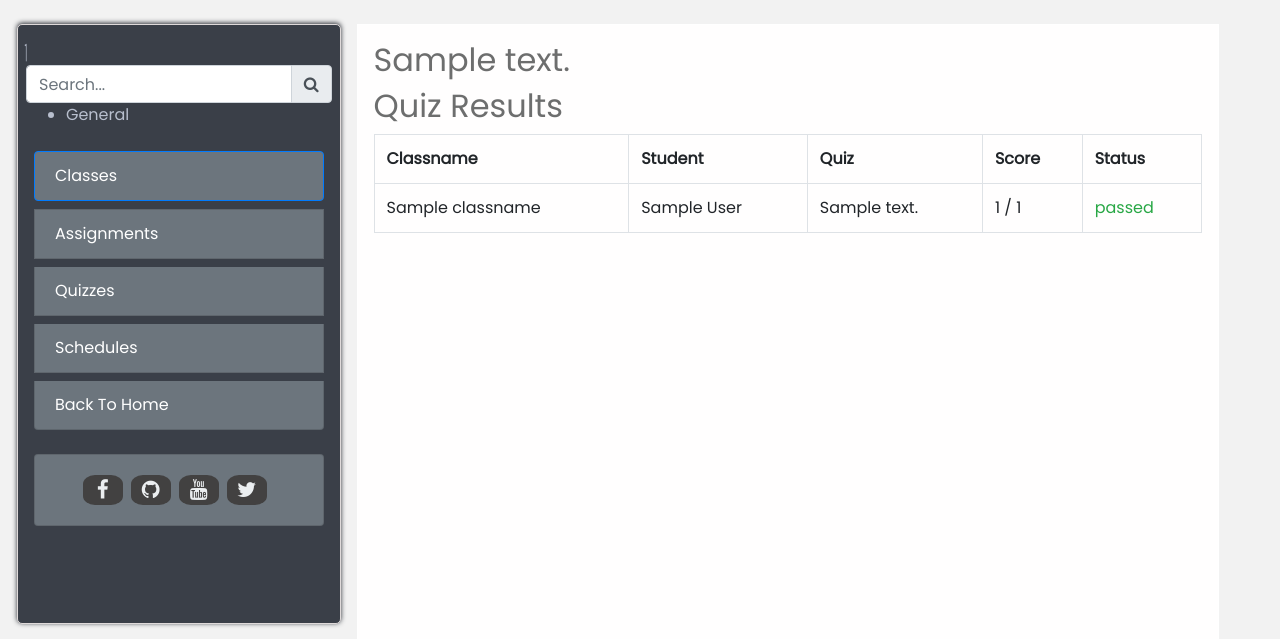
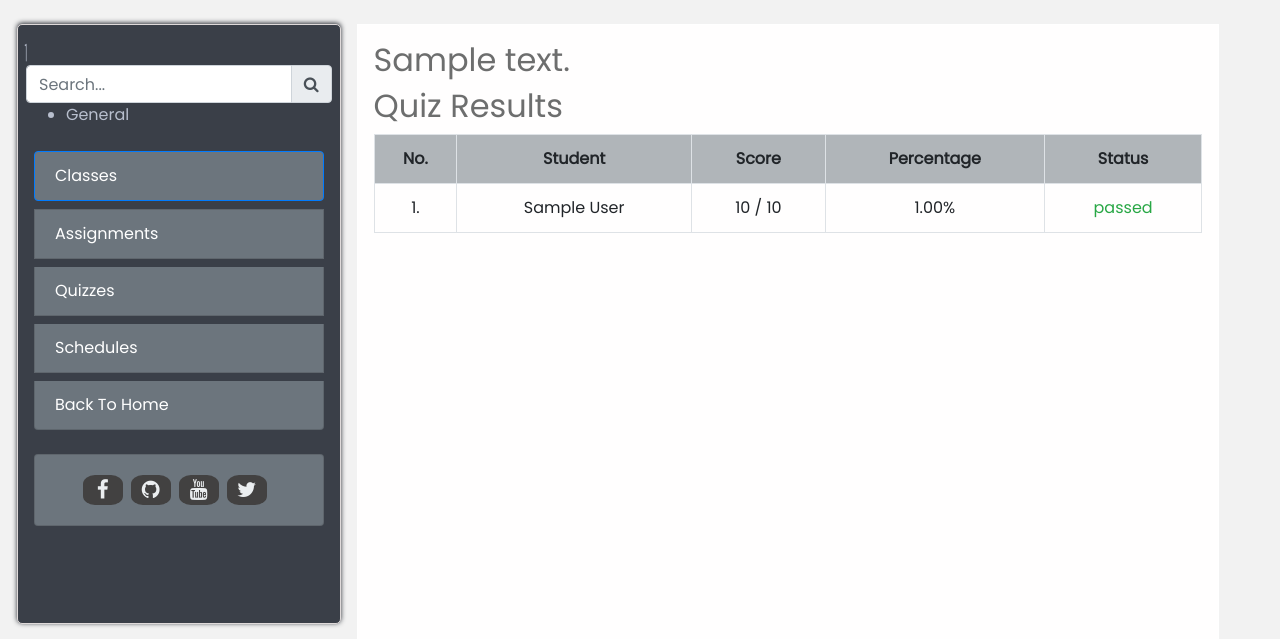
Before and after one commit to wendell1101/Learning-Management-System, a Django app: page /quiz-results/1/ in a window 1280 px wide. Shown: the part 62-701 px from the top of the page. Run offline with Django 3.2, Linux system fonts and the light colour scheme; a user stored in the database is signed in; tables that the repository leaves empty hold one stand-in row (values such as "Sample post"); some libraries are stand-ins or nearby versions.

Commit message:
fix result table by adding new model quizresult

```diff
--- a/crud/admin.py
+++ b/crud/admin.py
@@ -1,12 +1,10 @@
 from django.contrib import admin
-from .models import ClassName, Quiz, Question,Announcement,Choice,UserAnswer
+from .models import ClassName, Quiz, Question,Announcement,Choice,UserAnswer,QuizResult
 
 
 admin.site.register(ClassName)
 
-# admin.site.register(Choice)
 admin.site.register(Quiz)
-# admin.site.register(Quiz)
 
 
 
@@ -32,6 +30,7 @@
 
 admin.site.register(Announcement)
 admin.site.register(UserAnswer)
+admin.site.register(QuizResult)
 
 
 # admin.site.register(Quiz, QuizAdmin)
--- a/crud/models.py
+++ b/crud/models.py
@@ -53,6 +53,17 @@
     def __str__(self):
         return f'{self.question.text}-{self.answer.text}'
 
+class QuizResult(models.Model):
+    quiz = models.ForeignKey(Quiz,on_delete = models.CASCADE,null = True)
+    user = models.ForeignKey(User, on_delete = models.CASCADE,null = True)
+    score = models.IntegerField(null = True)
+    total_score = models.IntegerField(null = True)
+    percent = models.DecimalField(max_digits=19,decimal_places = 2,null = True)
+    status = models.BooleanField(null = True)
+
+
+    def __str__(self):
+        return f'{self.quiz} - {self.user}'
 
 
 class Announcement(models.Model):
--- a/crud/templates/crud/quiz_results.html
+++ b/crud/templates/crud/quiz_results.html
@@ -16,26 +16,29 @@
                 {% endfor %}
             {% endif %}
 
-        {% if useranswer %}
-            <table class="table">
+        {% if result %}
+            <table class="table text-center">
                 <tr class="border">
-                    <th class="border">Classname</th>
+
+                    <th class="border">No.</th>
                     <th class="border">Student</th>
-                    <th class="border">Quiz</th>
+
                     <th class="border">Score</th>
+                    <th class="border">Percentage</th>
                     <th class="border">Status</th>
                 </tr>
-                {%for answer in useranswer%}
+                {%for key,result in result%}
                     <tr class="border">
-                        <td class="border">{{quiz.classname}}</td>
-                        <td class="border text-capitalize">{{answer.user.first_name}} {{answer.user.last_name}}</td>
-                        <td class="border">{{quiz}}</td>
-                        <td class="border">{{score}} / {{total_score}}</td>
-                        {%if percent >= 50%}
+                        <td style="width:10%">{{key}}.</td>
+                        <td class="border text-capitalize">{{result.user.first_name}} {{result.user.last_name}}</td>
+                        <td class="border">{{result.score}} / {{result.total_score}}</td>
+                        <td class="border">{{result.percent}}%</td>
+                        {%if result.status == True%}
                             <td class="border text-success">passed</td>
                         {%else%}
                             <td class="border text-danger">failed</td>
                         {%endif%}
+
                     </tr>
                 {%endfor%}
             </table>
--- a/crud/views.py
+++ b/crud/views.py
@@ -6,7 +6,7 @@
 from django.utils.crypto import get_random_string
 from django.contrib import messages
 from django.contrib.auth.models import User
-from .models import UserAnswer,ClassName,Question,Quiz,Choice
+from .models import UserAnswer,ClassName,Question,Quiz,Choice,QuizResult
 from .models import UserAnswer as AnswerList
 from .forms import ClassForm,QuizForm,QuestionForm,UserAnswer , AnnouncementForm, ChoiceForm
 from system.views import calculate_score
@@ -204,21 +204,20 @@
 
 def quiz_results(request,quiz_id):
     quiz = Quiz.objects.get(id = quiz_id)
-    useranswer = AnswerList.objects.filter(quiz = quiz)
+    useranswer = quiz.useranswer_set.filter(quiz = quiz)
+    questions = Question.objects.filter(quiz=quiz)
+    result = QuizResult.objects.filter(quiz = quiz)
+    useranswer = []
+    for item in enumerate(result,start=1):
+        useranswer.append(item)
+    print(useranswer)
 
 
 
-    score_list = calculate_score(request.user, quiz)
-    score = score_list['score']
-    total_score = score_list['total_score']
-    percent = score_list['percent']
-
     context={
         'quiz':quiz,
-        'score':score,
-        'total_score':total_score,
-        'percent':percent,
-        'useranswer':useranswer,
+        'result':useranswer,
+
     }
     return render(request,'crud/quiz_results.html',context)
 def quiz_detail(request,quiz_id):
--- a/system/static/system/css/main.css
+++ b/system/static/system/css/main.css
@@ -224,6 +224,9 @@
 .class-link{
     display:none;
 }
+.table tr:nth-child(odd){
+    background: #b0b5b9 !important;
+}
 /*media queries*/
 @media(max-width:800px){
     .sidebar{
--- a/system/views.py
+++ b/system/views.py
@@ -128,6 +128,7 @@
                 if answer_id not in question.choice_set.values_list('id',flat=True):
                     raise SuspiciousOperation('Answer is not valid for this question')
 
+
                 user_answer = UserAnswer.objects.filter(question = question).filter(answer_id = answer_id).filter(user = request.user)
                 if user_answer:
                     user_answer.user = request.user,
@@ -142,8 +143,6 @@
                         answer_id = answer_id,
                         quiz = quiz
                     )
-
-
 
 
         return redirect(reverse('show-results',args=(quiz.id,)))
@@ -172,14 +171,37 @@
     percent = round((correct_answers.count() / questions.count()) * 100,2)
     score = correct_answers.count()
     total_score = len(questions)
-    if percent >= 70:
+
+    if percent >= 50:
         passed = True
-    passed = False
+    else:
+        passed = False
+    print(passed)
     score_list = {
         'score':score,
         'total_score':total_score,
         'percent':percent
     }
+    result = QuizResult.objects.filter(quiz = quiz).filter(user=user)
+    if result:
+        result.quiz = quiz,
+        result.user = user,
+        result.score = score,
+        result.total_score = total_score,
+        result.percent = percent,
+        result.status = passed
+        result.save()
+    else:
+        quiz_result = QuizResult.objects.create(
+                        quiz = quiz,
+                        user = user,
+                        score = score,
+                        total_score = total_score,
+                        percent = percent,
+                        status = passed
+                )
+        quiz_result.save()
+
     # return f'{score} / {total_score} - {percent} %'
     return score_list
 @login_required
```
Also changed, not shown: crud/migrations/0022_result.py (added), crud/migrations/0023_auto_20200619_1621.py (added), crud/migrations/0024_auto_20200619_2253.py (added).
